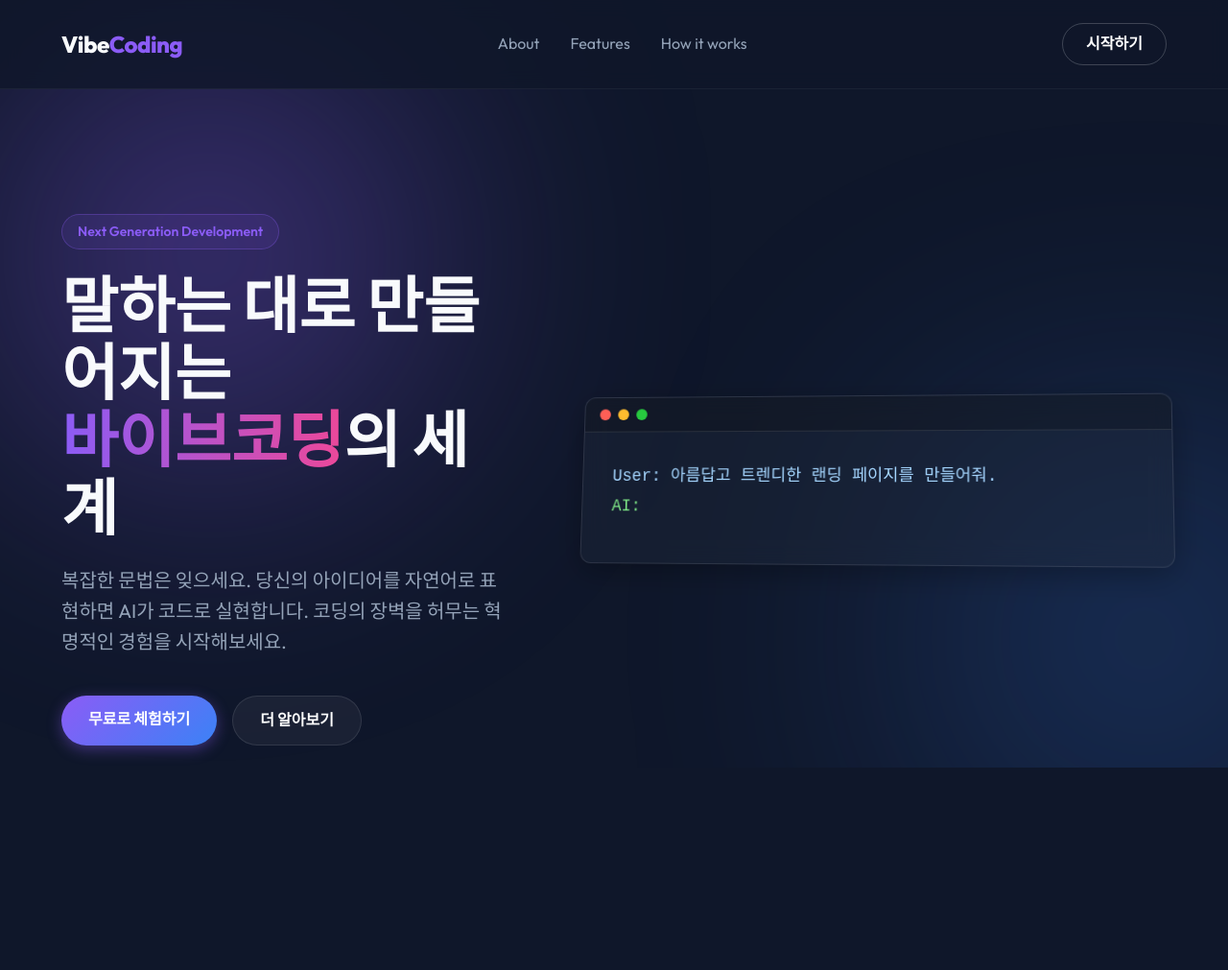
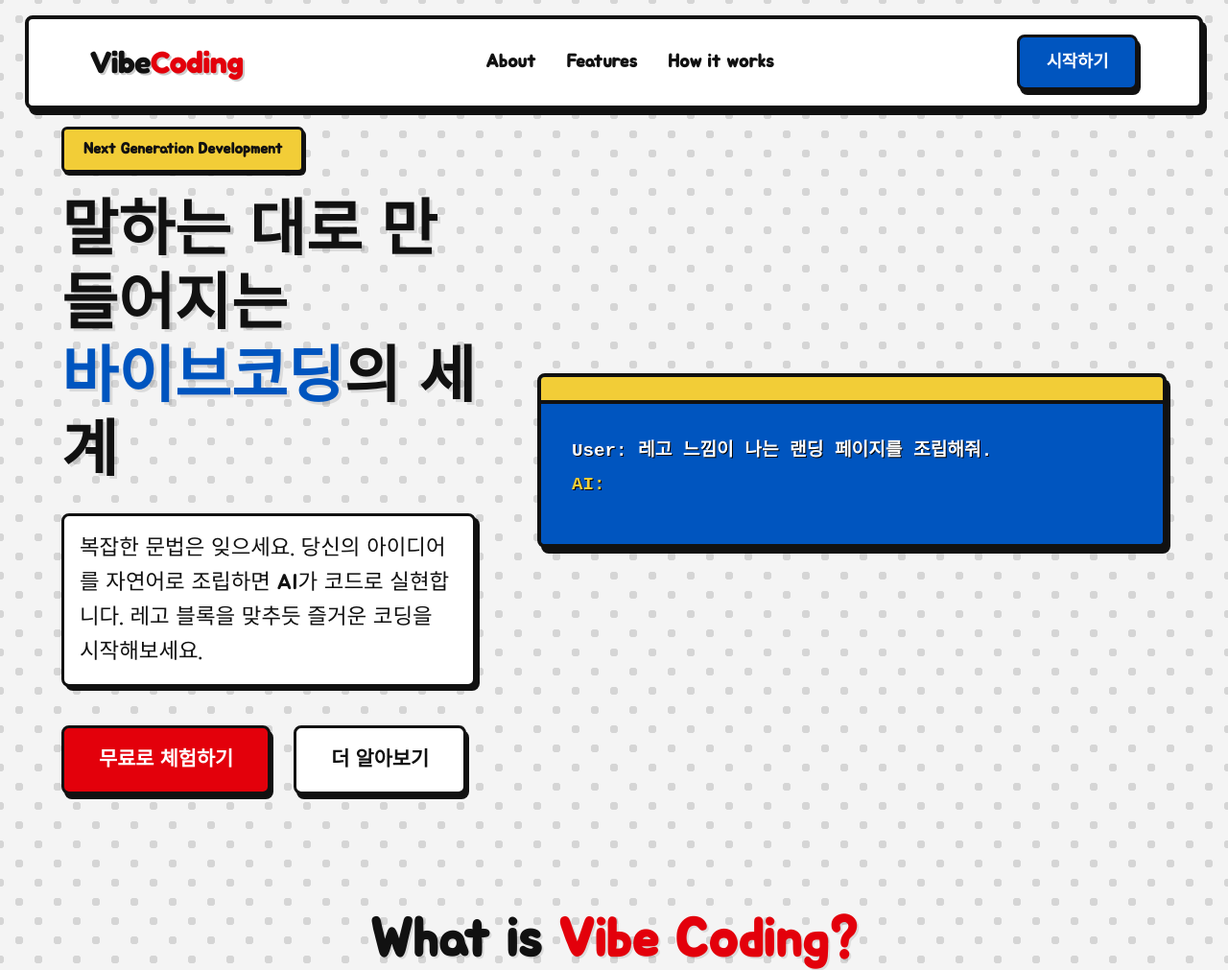
Before and after one commit to feelmisssen-stack/061302test, a plain HTML site: page index.html in a window 1280 px wide. Shown: the top 1011 px of the page at 96% size. Drawn offline with Linux system fonts and the light colour scheme; a web font is replaced by a local one.

Commit message:
레고 느낌 적용

```diff
--- a/index.html
+++ b/index.html
@@ -7,47 +7,44 @@
     <meta name="description" content="자연어 프롬프트와 AI를 활용해 코딩하는 새로운 개발 방식, 바이브코딩을 만나보세요.">
     <link rel="preconnect" href="https://fonts.googleapis.com">
     <link rel="preconnect" href="https://fonts.gstatic.com" crossorigin>
-    <link href="https://fonts.googleapis.com/css2?family=Outfit:wght@300;400;600;800&family=Pretendard:wght@300;400;600;800&display=swap" rel="stylesheet">
+    <link href="https://fonts.googleapis.com/css2?family=Fredoka:wght@400;600;700&family=Jua&display=swap" rel="stylesheet">
     <link rel="stylesheet" href="styles.css">
 </head>
 <body>
-    <div class="background-effects">
-        <div class="glow glow-1"></div>
-        <div class="glow glow-2"></div>
-    </div>
-
-    <nav class="navbar">
-        <div class="logo">Vibe<span>Coding</span></div>
+    <nav class="navbar lego-block lego-white">
+        <div class="logo">Vibe<span class="color-red">Coding</span></div>
         <ul class="nav-links">
             <li><a href="#about">About</a></li>
             <li><a href="#features">Features</a></li>
             <li><a href="#how-it-works">How it works</a></li>
         </ul>
-        <a href="#get-started" class="btn btn-outline">시작하기</a>
+        <a href="#get-started" class="btn btn-blue">시작하기</a>
     </nav>
 
     <main>
         <section class="hero">
             <div class="hero-content fade-in-up">
-                <div class="badge">Next Generation Development</div>
-                <h1>말하는 대로 만들어지는<br><span class="text-gradient">바이브코딩</span>의 세계</h1>
-                <p>복잡한 문법은 잊으세요. 당신의 아이디어를 자연어로 표현하면 AI가 코드로 실현합니다. 코딩의 장벽을 허무는 혁명적인 경험을 시작해보세요.</p>
+                <div class="badge lego-yellow">Next Generation Development</div>
+                <h1 class="hero-title">말하는 대로 만들어지는<br><span class="color-blue">바이브코딩</span>의 세계</h1>
+                <p>복잡한 문법은 잊으세요. 당신의 아이디어를 자연어로 조립하면 AI가 코드로 실현합니다. 레고 블록을 맞추듯 즐거운 코딩을 시작해보세요.</p>
                 <div class="hero-buttons">
-                    <a href="#get-started" class="btn btn-primary">무료로 체험하기</a>
-                    <a href="#about" class="btn btn-secondary">더 알아보기</a>
+                    <a href="#get-started" class="btn btn-red btn-large">무료로 체험하기</a>
+                    <a href="#about" class="btn btn-white btn-large">더 알아보기</a>
                 </div>
             </div>
             <div class="hero-visual fade-in-up" style="transition-delay: 0.2s">
-                <div class="code-window glass-panel">
+                <div class="code-window lego-block lego-blue">
                     <div class="window-header">
-                        <span class="dot red"></span>
-                        <span class="dot yellow"></span>
-                        <span class="dot green"></span>
+                        <div class="stud"></div>
+                        <div class="stud"></div>
+                        <div class="stud"></div>
+                        <div class="stud"></div>
+                        <div class="stud"></div>
                     </div>
                     <div class="window-body">
                         <div class="typing-animation">
-                            <span class="prompt">User: 아름답고 트렌디한 랜딩 페이지를 만들어줘.</span><br>
-                            <span class="ai-response">AI: 네, 글래스모피즘과 다크 테마를 적용하여 즉시 렌더링합니다...</span>
+                            <span class="prompt">User: 레고 느낌이 나는 랜딩 페이지를 조립해줘.</span><br>
+                            <span class="ai-response">AI: 삐빅! 빨강, 노랑, 파랑 블록들을 모아 조립을 시작합니다...</span>
                         </div>
                     </div>
                 </div>
@@ -56,42 +53,42 @@
 
         <section id="about" class="about">
             <div class="section-header fade-in-up">
-                <h2>What is <span class="text-gradient">Vibe Coding?</span></h2>
-                <p>바이브코딩은 단순히 코드를 생성하는 것을 넘어, AI와 '호흡'을 맞추며 소프트웨어를 만들어가는 과정입니다.</p>
+                <h2>What is <span class="color-red">Vibe Coding?</span></h2>
+                <p>바이브코딩은 마치 레고 블록을 맞추듯, 쉽고 재미있게 소프트웨어를 조립해 나가는 과정입니다.</p>
             </div>
 
             <div class="features-grid">
-                <div class="feature-card glass-panel fade-in-up">
-                    <div class="icon">✨</div>
+                <div class="feature-card lego-block lego-yellow fade-in-up">
+                    <div class="icon">🧱</div>
                     <h3>자연어 프롬프트</h3>
-                    <p>전문적인 프로그래밍 지식이 없어도, 일상 언어로 지시하여 복잡한 로직과 UI를 구현할 수 있습니다.</p>
+                    <p>전문 지식이 없어도, 레고 조립 설명서처럼 일상 언어로 지시하여 앱을 뚝딱 만들 수 있습니다.</p>
                 </div>
-                <div class="feature-card glass-panel fade-in-up" style="transition-delay: 0.1s">
+                <div class="feature-card lego-block lego-green fade-in-up" style="transition-delay: 0.1s">
                     <div class="icon">🚀</div>
                     <h3>초고속 프로토타이핑</h3>
-                    <p>아이디어에서 실제 작동하는 앱까지의 시간을 기하급수적으로 단축시킵니다. 몇 분 안에 MVP를 완성하세요.</p>
+                    <p>아이디어에서 실제 작동하는 앱까지 순식간! 블록 몇 개를 연결하는 시간 안에 MVP를 완성하세요.</p>
                 </div>
-                <div class="feature-card glass-panel fade-in-up" style="transition-delay: 0.2s">
-                    <div class="icon">🧠</div>
+                <div class="feature-card lego-block lego-red fade-in-up" style="transition-delay: 0.2s">
+                    <div class="icon">🤖</div>
                     <h3>AI 페어 프로그래밍</h3>
-                    <p>당신의 전담 시니어 개발자가 항상 곁에 있는 것처럼, 최적의 아키텍처와 코드를 제안합니다.</p>
+                    <p>당신의 전담 AI 조수가 항상 곁에 있어, 튼튼하고 멋진 조립 방법을 추천해 드립니다.</p>
                 </div>
             </div>
         </section>
 
         <section id="get-started" class="cta-section fade-in-up">
-            <div class="cta-content glass-panel">
-                <h2>코딩의 미래, 지금 경험하세요</h2>
-                <p>이제 코드를 작성하는 대신, 당신의 비전을 감독(Directing)하세요.</p>
-                <a href="#" class="btn btn-primary btn-large">바이브코딩 시작하기</a>
+            <div class="cta-content lego-block lego-blue">
+                <h2>코딩 놀이터로 놀러오세요</h2>
+                <p>이제 코드를 한 줄씩 치는 대신, 당신의 상상력을 블록으로 쌓아 올리세요.</p>
+                <a href="#" class="btn btn-yellow btn-xl">바이브코딩 시작하기</a>
             </div>
         </section>
     </main>
 
-    <footer>
+    <footer class="lego-block lego-white">
         <div class="footer-content">
-            <div class="logo">Vibe<span>Coding</span></div>
-            <p>© 2026 VibeCoding. All rights reserved.</p>
+            <div class="logo">Vibe<span class="color-red">Coding</span></div>
+            <p>© 2026 VibeCoding. Build with blocks!</p>
         </div>
     </footer>
 
--- a/styles.css
+++ b/styles.css
@@ -1,14 +1,16 @@
 :root {
-    --bg-dark: #0f172a;
-    --text-main: #f8fafc;
-    --text-muted: #94a3b8;
-    --primary: #8b5cf6;
-    --secondary: #3b82f6;
-    --accent: #ec4899;
-
-    --glass-bg: rgba(30, 41, 59, 0.4);
-    --glass-border: rgba(255, 255, 255, 0.1);
-    --glass-shadow: 0 8px 32px 0 rgba(0, 0, 0, 0.3);
+    --lego-red: #e3000b;
+    --lego-red-shadow: #990007;
+    --lego-blue: #0055bf;
+    --lego-blue-shadow: #00367a;
+    --lego-yellow: #f2cd37;
+    --lego-yellow-shadow: #ba9913;
+    --lego-green: #237841;
+    --lego-green-shadow: #144927;
+    --lego-white: #ffffff;
+    --lego-white-shadow: #cccccc;
+    --lego-black: #111111;
+    --bg-color: #f4f4f4;
 }
 
 * {
@@ -18,117 +20,69 @@
 }
 
 body {
-    font-family: 'Pretendard', 'Outfit', sans-serif;
-    background-color: var(--bg-dark);
-    color: var(--text-main);
+    font-family: 'Jua', 'Fredoka', sans-serif;
+    background-color: var(--bg-color);
+    background-image: radial-gradient(#d5d5d5 15%, transparent 16%),
+                      radial-gradient(#d5d5d5 15%, transparent 16%);
+    background-size: 40px 40px;
+    background-position: 0 0, 20px 20px;
+    color: var(--lego-black);
     line-height: 1.6;
     overflow-x: hidden;
 }
 
-/* Background Effects */
-.background-effects {
-    position: fixed;
-    top: 0;
-    left: 0;
-    width: 100vw;
-    height: 100vh;
-    z-index: -1;
-    overflow: hidden;
-    pointer-events: none;
+/* Colors */
+.color-red { color: var(--lego-red); }
+.color-blue { color: var(--lego-blue); }
+.color-yellow { color: var(--lego-yellow); }
+.color-green { color: var(--lego-green); }
+
+/* Lego Block General Styles */
+.lego-block {
+    border: 4px solid var(--lego-black);
+    border-radius: 8px;
+    position: relative;
+    box-shadow: 4px 6px 0px var(--lego-black);
+    transition: transform 0.2s, box-shadow 0.2s;
 }
 
-.glow {
-    position: absolute;
-    border-radius: 50%;
-    filter: blur(120px);
-    opacity: 0.5;
-    animation: float 20s infinite alternate;
-}
-
-.glow-1 {
-    top: -10%;
-    left: -10%;
-    width: 50vw;
-    height: 50vw;
-    background: radial-gradient(circle, var(--primary) 0%, transparent 70%);
-}
-
-.glow-2 {
-    bottom: -10%;
-    right: -10%;
-    width: 40vw;
-    height: 40vw;
-    background: radial-gradient(circle, var(--secondary) 0%, transparent 70%);
-    animation-delay: -5s;
-}
-
-@keyframes float {
-    0% { transform: translate(0, 0) scale(1); }
-    100% { transform: translate(10%, 10%) scale(1.2); }
-}
-
-/* Typography & Utilities */
-.text-gradient {
-    background: linear-gradient(to right, var(--primary), var(--accent));
-    -webkit-background-clip: text;
-    -webkit-text-fill-color: transparent;
-    background-clip: text;
-}
-
-.glass-panel {
-    background: var(--glass-bg);
-    backdrop-filter: blur(12px);
-    -webkit-backdrop-filter: blur(12px);
-    border: 1px solid var(--glass-border);
-    border-radius: 24px;
-    box-shadow: var(--glass-shadow);
-}
+.lego-white { background-color: var(--lego-white); }
+.lego-red { background-color: var(--lego-red); color: white; }
+.lego-blue { background-color: var(--lego-blue); color: white; }
+.lego-yellow { background-color: var(--lego-yellow); color: var(--lego-black); }
+.lego-green { background-color: var(--lego-green); color: white; }
 
 /* Buttons */
 .btn {
     display: inline-block;
     padding: 12px 28px;
-    border-radius: 50px;
-    font-weight: 600;
+    border-radius: 8px;
+    font-weight: 700;
     text-decoration: none;
-    transition: all 0.3s ease;
+    font-size: 1.1rem;
+    border: 3px solid var(--lego-black);
+    box-shadow: 3px 5px 0px var(--lego-black);
+    transition: all 0.1s ease;
     cursor: pointer;
-    border: none;
-    font-size: 1rem;
+    font-family: 'Jua', 'Fredoka', sans-serif;
 }
 
-.btn-primary {
-    background: linear-gradient(135deg, var(--primary), var(--secondary));
-    color: white;
-    box-shadow: 0 4px 15px rgba(139, 92, 246, 0.4);
+.btn:active {
+    transform: translate(3px, 5px);
+    box-shadow: 0px 0px 0px var(--lego-black);
 }
 
-.btn-primary:hover {
-    transform: translateY(-2px);
-    box-shadow: 0 6px 20px rgba(139, 92, 246, 0.6);
-}
+.btn-red { background-color: var(--lego-red); color: white; }
+.btn-blue { background-color: var(--lego-blue); color: white; }
+.btn-yellow { background-color: var(--lego-yellow); color: var(--lego-black); }
+.btn-white { background-color: var(--lego-white); color: var(--lego-black); }
 
-.btn-secondary {
-    background: rgba(255, 255, 255, 0.05);
-    color: white;
-    border: 1px solid rgba(255, 255, 255, 0.1);
-}
-
-.btn-secondary:hover {
-    background: rgba(255, 255, 255, 0.1);
-    transform: translateY(-2px);
-}
+.btn-large { padding: 16px 36px; font-size: 1.3rem; }
+.btn-xl { padding: 20px 48px; font-size: 1.5rem; }
 
 .btn-outline {
-    background: transparent;
-    color: white;
-    border: 1px solid rgba(255, 255, 255, 0.2);
-    padding: 8px 24px;
-}
-
-.btn-outline:hover {
-    border-color: var(--primary);
-    color: var(--primary);
+    background: var(--lego-white);
+    color: var(--lego-black);
 }
 
 /* Navigation */
@@ -136,25 +90,20 @@ body {
     display: flex;
     justify-content: space-between;
     align-items: center;
-    padding: 24px 5%;
+    padding: 16px 5%;
     position: fixed;
-    width: 100%;
-    top: 0;
+    width: 96%;
+    top: 2%;
+    left: 2%;
     z-index: 100;
-    background: rgba(15, 23, 42, 0.8);
-    backdrop-filter: blur(10px);
-    border-bottom: 1px solid rgba(255,255,255,0.05);
 }
 
 .logo {
-    font-family: 'Outfit', sans-serif;
-    font-size: 1.5rem;
-    font-weight: 800;
+    font-family: 'Fredoka', sans-serif;
+    font-size: 2rem;
+    font-weight: 700;
     letter-spacing: -0.5px;
-}
-
-.logo span {
-    color: var(--primary);
+    text-shadow: 2px 2px 0px var(--lego-white-shadow);
 }
 
 .nav-links {
@@ -164,24 +113,25 @@ body {
 }
 
 .nav-links a {
-    color: var(--text-muted);
+    color: var(--lego-black);
     text-decoration: none;
-    font-weight: 500;
-    transition: color 0.3s;
+    font-size: 1.2rem;
+    font-weight: 600;
+    transition: color 0.2s;
 }
 
 .nav-links a:hover {
-    color: var(--text-main);
+    color: var(--lego-blue);
 }
 
 /* Main Content */
 main {
-    padding-top: 100px;
+    padding-top: 120px;
 }
 
 /* Hero Section */
 .hero {
-    min-height: 100vh;
+    min-height: 90vh;
     display: flex;
     align-items: center;
     justify-content: space-between;
@@ -196,77 +146,77 @@ main {
 
 .badge {
     display: inline-block;
-    padding: 6px 16px;
-    background: rgba(139, 92, 246, 0.1);
-    border: 1px solid rgba(139, 92, 246, 0.3);
-    border-radius: 50px;
-    color: var(--primary);
-    font-size: 0.875rem;
-    font-weight: 600;
+    padding: 8px 20px;
+    border: 3px solid var(--lego-black);
+    border-radius: 6px;
+    font-size: 1rem;
+    font-weight: 700;
     margin-bottom: 1.5rem;
+    box-shadow: 2px 3px 0px var(--lego-black);
 }
 
 .hero h1 {
     font-size: 4rem;
-    line-height: 1.1;
+    line-height: 1.2;
     margin-bottom: 1.5rem;
-    font-weight: 800;
+    text-shadow: 3px 3px 0px rgba(0,0,0,0.1);
 }
 
 .hero p {
-    font-size: 1.25rem;
-    color: var(--text-muted);
+    font-size: 1.4rem;
     margin-bottom: 2.5rem;
+    font-weight: 400;
+    background-color: var(--lego-white);
+    padding: 16px;
+    border: 3px solid var(--lego-black);
+    border-radius: 8px;
+    box-shadow: 4px 4px 0px var(--lego-black);
 }
 
 .hero-buttons {
     display: flex;
-    gap: 1rem;
+    gap: 1.5rem;
 }
 
-/* Code Window Animation */
+/* Code Window - Lego Style */
 .hero-visual {
     flex: 1;
-    perspective: 1000px;
 }
 
 .code-window {
-    border-radius: 12px;
+    padding: 0;
     overflow: hidden;
-    transform: rotateY(-5deg) rotateX(5deg);
-    transition: transform 0.5s ease;
-}
-
-.code-window:hover {
-    transform: rotateY(0deg) rotateX(0deg);
 }
 
 .window-header {
-    background: rgba(0, 0, 0, 0.2);
-    padding: 12px 16px;
+    background: var(--lego-yellow);
+    padding: 12px;
     display: flex;
-    gap: 8px;
-    border-bottom: 1px solid var(--glass-border);
+    gap: 12px;
+    border-bottom: 4px solid var(--lego-black);
+    justify-content: center;
 }
 
-.dot {
-    width: 12px;
+.stud {
+    width: 20px;
     height: 12px;
-    border-radius: 50%;
+    background-color: var(--lego-yellow);
+    border: 3px solid var(--lego-black);
+    border-radius: 4px 4px 0 0;
+    margin-top: -24px;
 }
-.dot.red { background: #ff5f56; }
-.dot.yellow { background: #ffbd2e; }
-.dot.green { background: #27c93f; }
 
 .window-body {
     padding: 32px;
     font-family: monospace;
-    font-size: 1.1rem;
+    font-size: 1.2rem;
+    font-weight: bold;
+    background: var(--lego-blue);
     line-height: 1.8;
 }
 
-.prompt { color: #a5d6ff; }
-.ai-response { color: #7ee787; display: inline-block; overflow: hidden; white-space: nowrap; animation: typing 4s steps(40, end) infinite; }
+.prompt { color: #fff; text-shadow: 1px 1px 0 #000; }
+.ai-response { color: var(--lego-yellow); text-shadow: 1px 1px 0 #000; display: inline-block; overflow: hidden; white-space: nowrap; animation: typing 4s steps(40, end) infinite; }
 
 @keyframes typing {
     0%, 20% { width: 0; opacity: 0; }
@@ -276,7 +226,7 @@ main {
 
 /* Features Section */
 .about {
-    padding: 8rem 5%;
+    padding: 6rem 5%;
 }
 
 .section-header {
@@ -285,45 +235,59 @@ main {
 }
 
 .section-header h2 {
-    font-size: 3rem;
+    font-size: 3.5rem;
     margin-bottom: 1rem;
+    text-shadow: 2px 2px 0px rgba(0,0,0,0.1);
 }
 
 .section-header p {
-    color: var(--text-muted);
-    font-size: 1.25rem;
+    font-size: 1.4rem;
     max-width: 600px;
     margin: 0 auto;
+    background: var(--lego-white);
+    padding: 16px;
+    border: 3px solid var(--lego-black);
+    border-radius: 8px;
+    box-shadow: 3px 3px 0px var(--lego-black);
 }
 
 .features-grid {
     display: grid;
     grid-template-columns: repeat(auto-fit, minmax(300px, 1fr));
-    gap: 2rem;
+    gap: 3rem;
+    padding: 20px 0;
 }
 
 .feature-card {
     padding: 2.5rem;
-    transition: transform 0.3s ease, background 0.3s ease;
+    text-align: center;
 }
 
 .feature-card:hover {
-    transform: translateY(-10px);
-    background: rgba(40, 50, 70, 0.5);
+    transform: translateY(-8px);
+    box-shadow: 4px 14px 0px var(--lego-black);
 }
 
 .feature-card .icon {
-    font-size: 3rem;
+    font-size: 4rem;
     margin-bottom: 1.5rem;
+    background: var(--lego-white);
+    display: inline-block;
+    padding: 15px;
+    border: 3px solid var(--lego-black);
+    border-radius: 50%;
+    box-shadow: 3px 3px 0px var(--lego-black);
 }
 
 .feature-card h3 {
-    font-size: 1.5rem;
+    font-size: 1.8rem;
     margin-bottom: 1rem;
+    text-shadow: 1px 1px 0px #000;
 }
 
 .feature-card p {
-    color: var(--text-muted);
+    font-size: 1.2rem;
+    font-family: 'Jua', sans-serif;
 }
 
 /* CTA Section */
@@ -337,39 +301,46 @@ main {
     padding: 5rem 2rem;
     max-width: 800px;
     margin: 0 auto;
+    position: relative;
+}
+
+/* Add studs to top of CTA block */
+.cta-content::before {
+    content: '';
+    position: absolute;
+    top: -20px;
+    left: 10%;
+    width: 80%;
+    height: 16px;
+    background-image: radial-gradient(circle, var(--lego-blue) 40%, transparent 40%);
+    background-size: 40px 16px;
+    background-repeat: repeat-x;
 }
 
 .cta-content h2 {
-    font-size: 2.5rem;
+    font-size: 3rem;
     margin-bottom: 1rem;
+    text-shadow: 2px 2px 0px #000;
 }
 
 .cta-content p {
-    color: var(--text-muted);
-    font-size: 1.25rem;
-    margin-bottom: 2rem;
-}
-
-.btn-large {
-    padding: 16px 40px;
-    font-size: 1.125rem;
+    font-size: 1.5rem;
+    margin-bottom: 2.5rem;
+    text-shadow: 1px 1px 0px #000;
 }
 
 /* Footer */
 footer {
     padding: 2rem 5%;
-    border-top: 1px solid rgba(255,255,255,0.05);
     text-align: center;
+    margin: 2% 2%;
+    width: 96%;
 }
 
 .footer-content {
     display: flex;
     justify-content: space-between;
     align-items: center;
-}
-
-.footer-content p {
-    color: var(--text-muted);
 }
 
 /* Animations */
@@ -390,7 +361,7 @@ footer {
         flex-direction: column;
         justify-content: center;
         text-align: center;
-        padding-top: 120px;
+        padding-top: 80px;
     }
 
     .hero-content {
@@ -406,6 +377,6 @@ footer {
     }
 
     .nav-links {
-        display: none; /* Add mobile menu in real app */
+        display: none;
     }
 }
```
